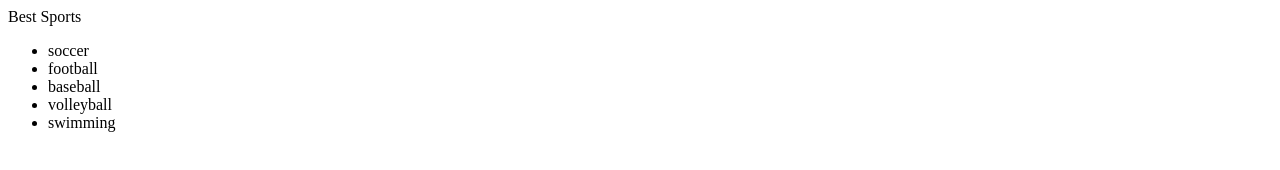
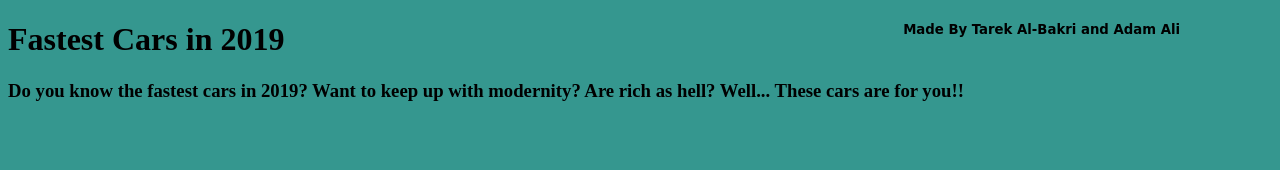
Before and after one commit to KosOmakBAyri/website, a plain HTML site: page Index.html in a window 1280 px wide. Drawn offline with Linux system fonts and the light colour scheme.

Commit message:
Add files via upload

```diff
--- a/Index.html
+++ b/Index.html
@@ -1,14 +1,12 @@
-<doctypeHTML!>
+<!doctype html>
 <html>
-  <body>
-    <title>"Best Sports"</title>
-    <header>Best Sports</header>
-    <ul>
-        <li>soccer</li>
-          <li>football</li>
-          <li>baseball</li>
-          <li>volleyball</li>
-          <li>swimming</li>
-    </ul>
-
-<img src="https://m.media-amazon.com/images/S/aplus-media/vc/7895a621-9359-412d-92d2-94c15adc4c70.jpg"
+<body bgcolor="#35978f">
+  <head>
+    <title> Fastest-Cars-in-2019</title>
+    <link rel="stylesheet" type="text/css" href="style.css">
+    </head>
+<h1>Fastest Cars in 2019</h1>
+<h5>Made By Tarek Al-Bakri and Adam Ali</h5>
+<div>
+<h3>Do you know the fastest cars in 2019? Want to keep up with modernity? Are rich as hell? Well... These cars are for you!!</h3>
+</div>
--- /dev/null
+++ b/style.css
@@ -0,0 +1,6 @@
+ h5 {
+  font-family:cursive;
+    position: absolute;
+    right: 100px;
+    top: 0px;
+}
```
